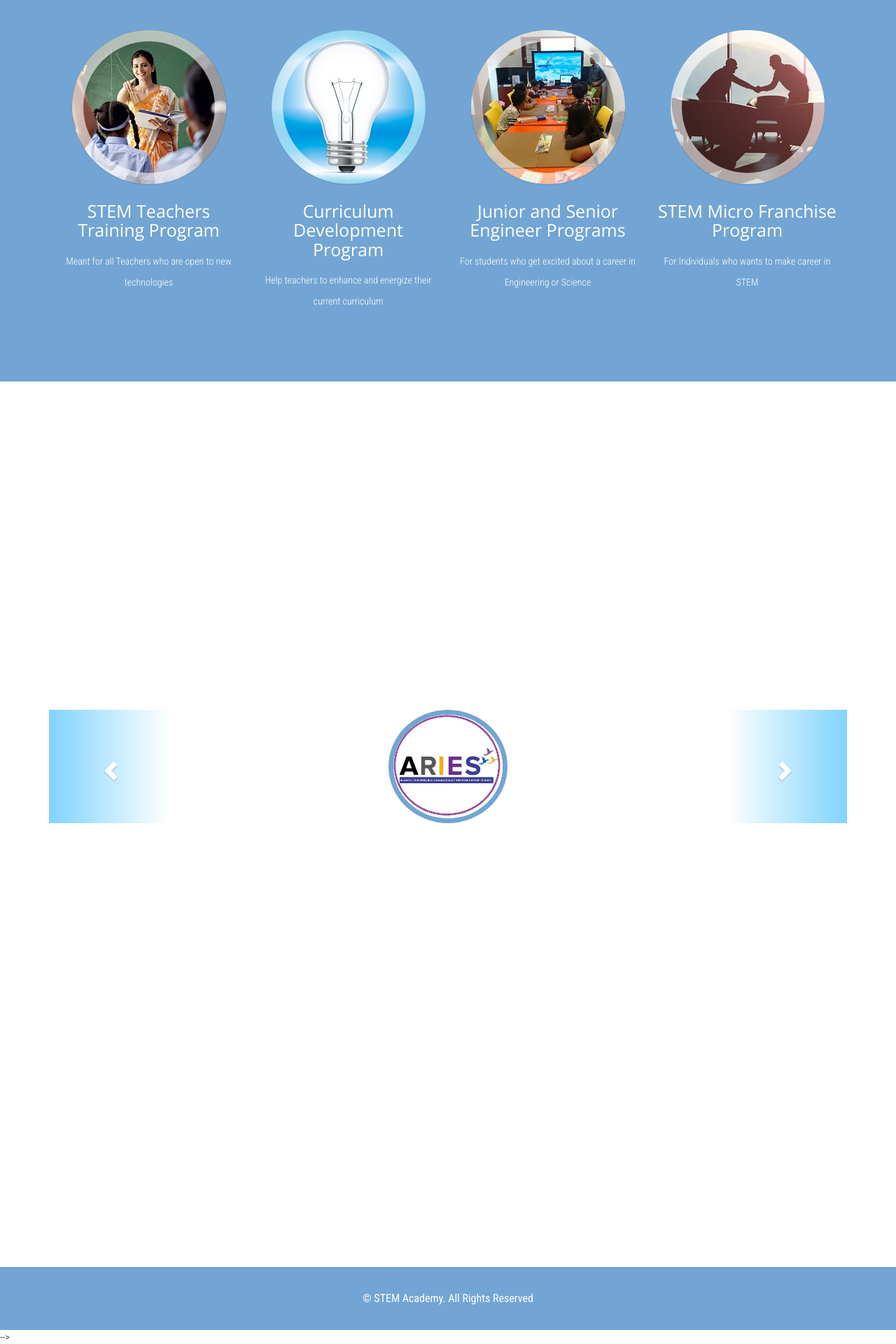
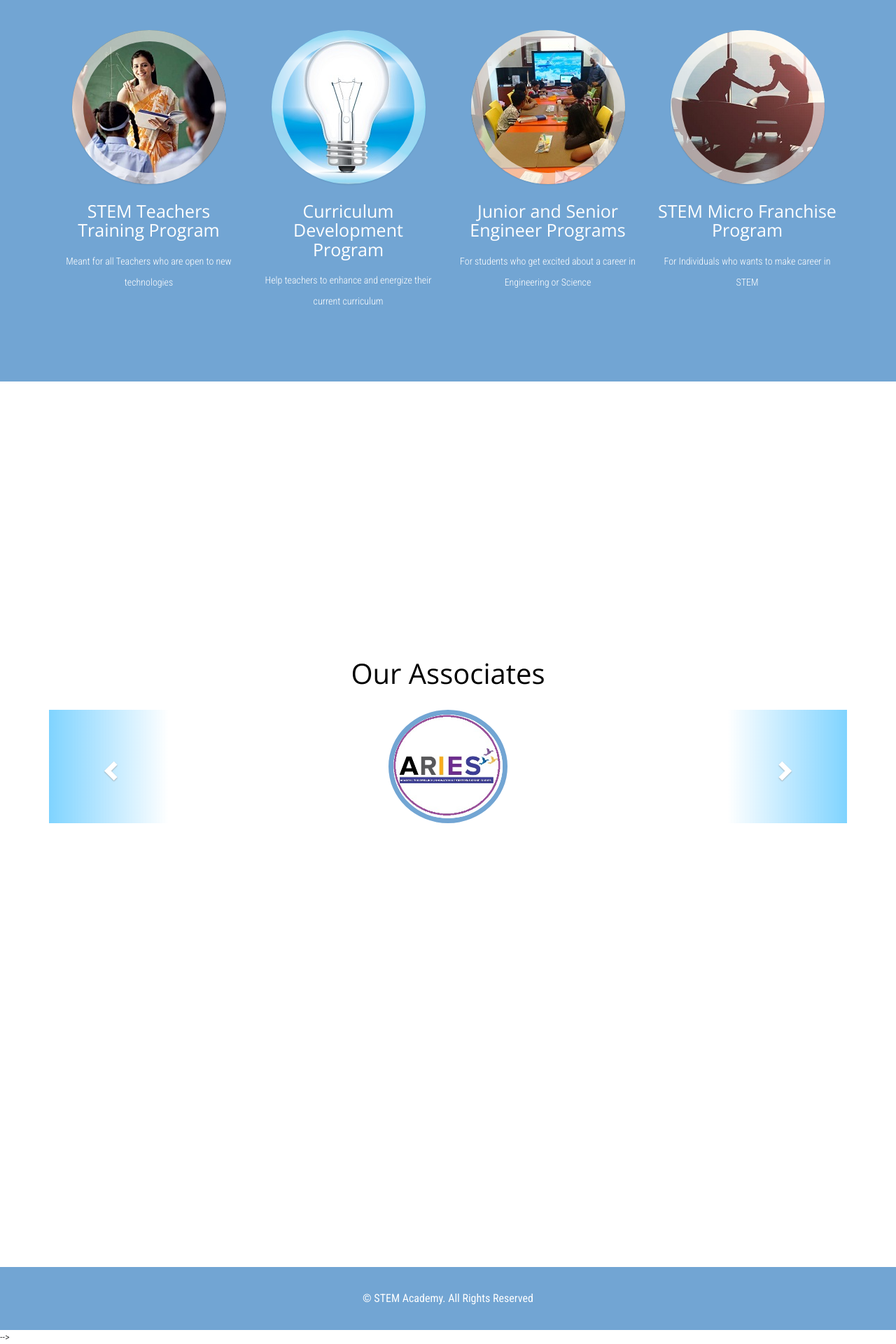
Before and after one commit to dhanyacm/stem, a Jekyll site: the page built from index.html, in a window 1280 px wide. Shown: the part 1945-3865 px from the top of the page at 70% size. Built offline with Jekyll 4.4.1, drawn with Linux system fonts in a browser that asks for light colours; a script that is not in the unit is left out.

Commit message:
Update style.css

```diff
--- a/css/style.css
+++ b/css/style.css
@@ -807,7 +807,7 @@ section.testimonial-wthree h3.text-center-blue {
 section.testimonial-wthree h3.text-center {
     font-size: 40px;
     font-weight: normal;
-    color:#fff;
+    color:#010101;
     font-family:  'Open Sans', sans-serif;
     padding-bottom: 30px;
 }
```
